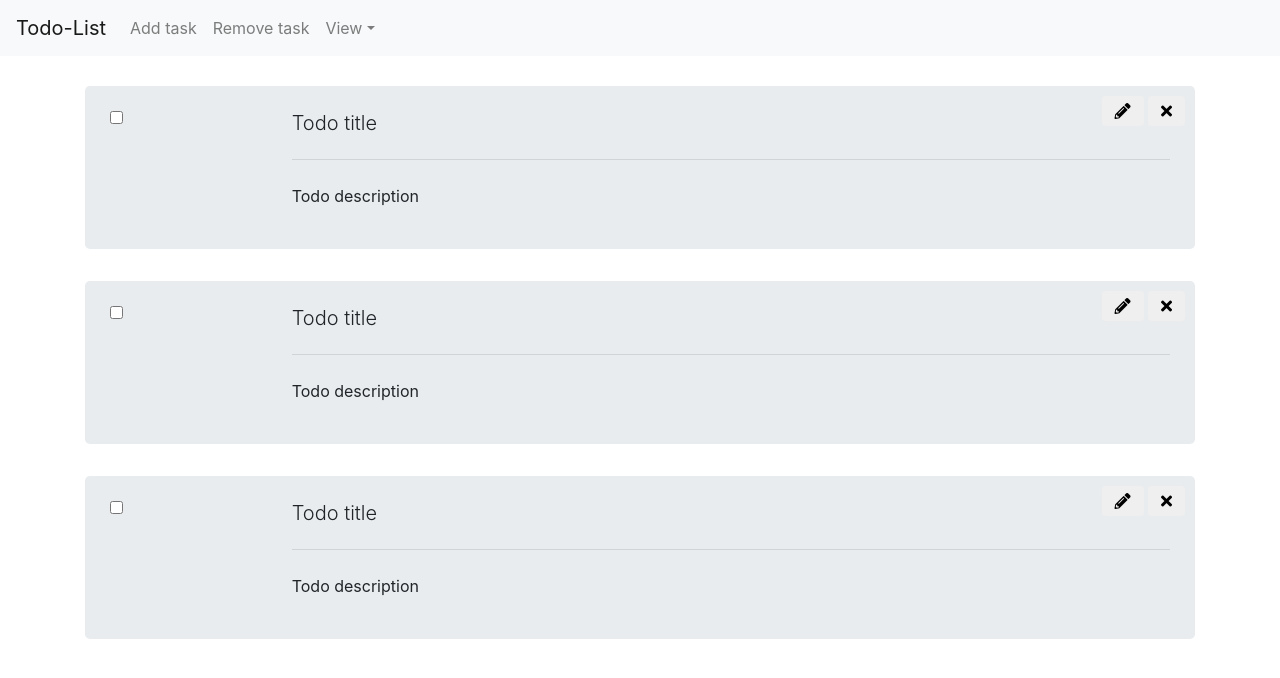
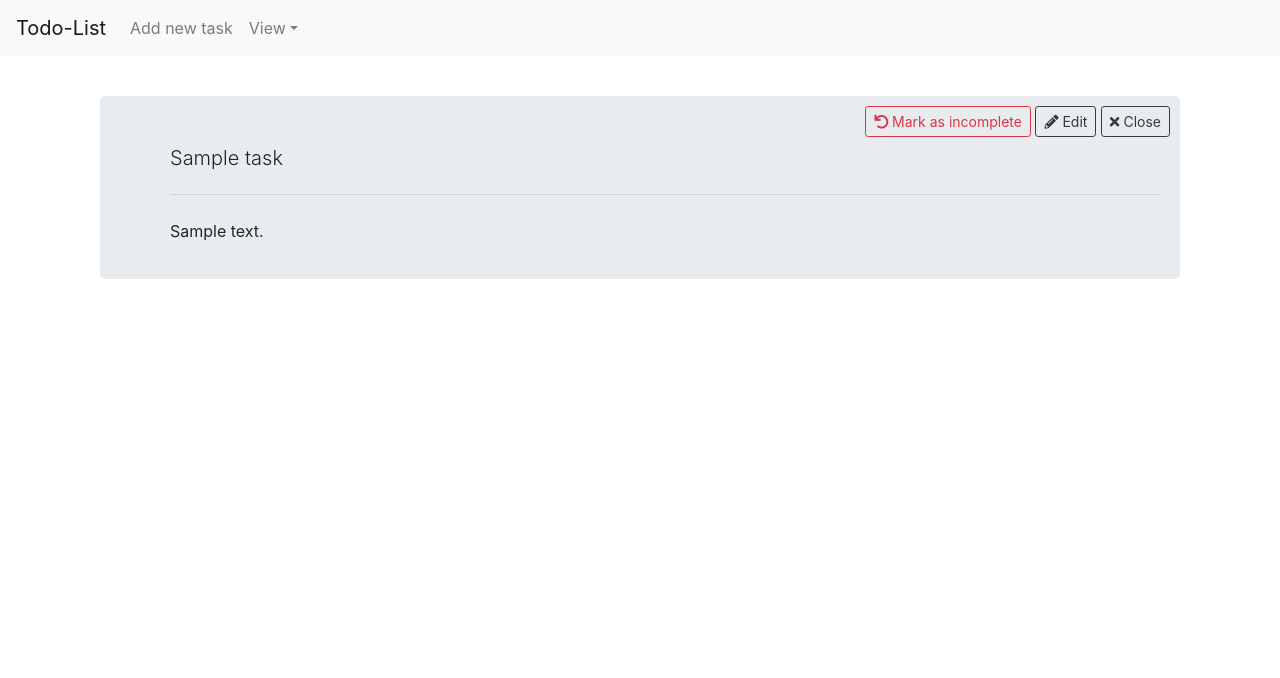
Before and after one commit to lhutton1/to-do-list, a Flask app: page / in a window 1280 px wide. Shown: the top 678 px of the page. Run offline with Flask 2, Linux system fonts and the light colour scheme; tables that the repository leaves empty hold one stand-in row (values such as "Sample post"); some libraries are stand-ins or nearby versions.

Commit message:
added delete task

```diff
--- a/app/assets/styles.scss
+++ b/app/assets/styles.scss
@@ -13,6 +13,10 @@ html {
 body {
   margin: 0;
   padding: 0;
+
+  section#content {
+    padding-top: 80px;
+  }
 }
 
 nav.navbar {
@@ -21,12 +25,13 @@ nav.navbar {
 
 .task {
   position: relative;
-  padding: 25px;
+  padding: 50px 20px 20px 70px;
 
   .actions {
     position: absolute;
     top: 0;
     right: 0;
     margin: 10px;
+    z-index: 1;
   }
 }
--- a/app/db_create.py
+++ /dev/null
@@ -1,5 +0,0 @@
-from config import SQLALCHEMY_DATABASE_URI
-from app import db
-import os.path
-
-db.create_all()
--- a/app/models.py
+++ b/app/models.py
@@ -5,3 +5,6 @@ class Task(db.Model):
     title = db.Column(db.String(100))
     description = db.Column(db.String(500))
     completed = db.Column(db.Boolean)
+
+    def __repr__(self):
+        return '<Task {}>'.format(self.title)
--- /dev/null
+++ b/app/static/ajax_req.js
@@ -0,0 +1,23 @@
+// on the click of a button on a task, create an AJAX request
+// to the server.
+$(document).on('click', '.task .actions button', function() {
+  $.ajax({
+    url: '/respond',
+    type: 'post',
+    data: JSON.stringify({
+      id: $(this).attr('id'),
+      parentId: $(this).parent().parent().attr('id')
+    }),
+    contentType: 'application/json; charset=utf-8',
+    dataType: 'json',
+    success: function(response){
+        // reload the section of the site responsible
+        // for displaying the tasks.
+        $('#content').load('#content #content-container');
+        console.log(response);
+    },
+    error: function(error){
+        console.log(error);
+    }
+  });
+});
--- a/app/static/styles.css
+++ b/app/static/styles.css
@@ -11,15 +11,18 @@ html {
     body {
       margin: 0;
       padding: 0; }
+      body section#content {
+        padding-top: 80px; }
 
 nav.navbar {
   margin-bottom: 30px; }
 
   .task {
     position: relative;
-          padding: 25px; }
+    padding: 50px 20px 20px 70px; }
     .task .actions {
       position: absolute;
       top: 0;
       right: 0;
-            margin: 10px; }
+      margin: 10px;
+      z-index: 1; }
--- /dev/null
+++ b/app/templates/base.html
@@ -0,0 +1,20 @@
+<html>
+  <head>
+    {% if title %}
+    <title>{{ title }}</title>
+    {% else %}
+    <title>No title</title>
+    {% endif %}
+
+    {% include 'includes.html' %}
+  </head>
+
+  <body>
+    {% include'navigation.html' %}
+
+    <section id="content">
+    {% block content %}
+    {% endblock %}
+    </section>
+  </body>
+</html>
--- a/app/templates/includes.html
+++ b/app/templates/includes.html
@@ -6,3 +6,4 @@
 <!-- javascript -->
 <script src="https://code.jquery.com/jquery-3.3.1.min.js" integrity="sha256-FgpCb/KJQlLNfOu91ta32o/NMZxltwRo8QtmkMRdAu8=" crossorigin="anonymous"></script>
 <script src="https://stackpath.bootstrapcdn.com/bootstrap/4.1.3/js/bootstrap.min.js" integrity="sha384-ChfqqxuZUCnJSK3+MXmPNIyE6ZbWh2IMqE241rYiqJxyMiZ6OW/JmZQ5stwEULTy" crossorigin="anonymous"></script>
+<script src="{{ url_for('static', filename='ajax_req.js') }}"></script>
--- a/app/templates/index.html
+++ b/app/templates/index.html
@@ -1,25 +1,17 @@
-<html>
-  <head>
-    {% if title %}
-    <title>{{ title }}</title>
-    {% else %}
-    <title>No title</title>
-    {% endif %}
+{% extends "base.html" %}
 
-    {% include 'includes.html' %}
-  </head>
-
-  <body>
-    {% include'navigation.html' %}
-
-    <section>
-      <div class="container">
-        <div class="row">
-          {% include 'task.html' %}
-          {% include 'task.html' %}
-          {% include 'task.html' %}
-        </div>
-      </div>
-    </section>
-  </body>
-</html>
+{% block content %}
+<div id="content-container" class="container">
+  <div class="row">
+    {% for task in tasks %}
+    <div class="col-12">
+      <p>
+        {% with taskDetails = task, edit = isEdit %}
+          {% include'task.html' %}
+        {% endwith %}
+      </p>
+    </div>
+    {% endfor %}
+  </div>
+</div>
+{% endblock %}
--- a/app/templates/navigation.html
+++ b/app/templates/navigation.html
@@ -3,8 +3,8 @@
   use of bootstrap to provide options to add task, remove task
   and change the view.
 -->
-<nav class="navbar navbar-expand-lg navbar-light bg-light">
-  <a class="navbar-brand" href="#">Todo-List</a>
+<nav class="navbar fixed-top navbar-expand-lg navbar-light bg-light">
+  <a class="navbar-brand" href="/">Todo-List</a>
 
   <button class="navbar-toggler" type="button" data-toggle="collapse" data-target="#navbarSupportedContent" aria-controls="navbarSupportedContent" aria-expanded="false" aria-label="Toggle navigation">
     <span class="navbar-toggler-icon"></span>
@@ -13,10 +13,7 @@
   <div class="collapse navbar-collapse" id="navbarSupportedContent">
     <ul class="navbar-nav mr-auto">
       <li class="nav-item">
-        <a class="nav-link" href="#">Add task</a>
-      </li>
-      <li class="nav-item">
-        <a class="nav-link" href="#">Remove task</a>
+        <a class="nav-link" href="/new-task">Add new task</a>
       </li>
       <li class="nav-item dropdown">
         <a class="nav-link dropdown-toggle" href="#" id="navbarDropdown" role="button" data-toggle="dropdown" aria-haspopup="true" aria-expanded="false">View</a>
--- a/app/templates/task.html
+++ b/app/templates/task.html
@@ -1,29 +1,44 @@
 <!--
-Task template.
+Task template. Contains the html code used for each
+task block.
 -->
 
 <div class="col-12">
-  <div class="task jumbotron">
+  <div id="taskItem-{{ taskDetails.id }}" class="task jumbotron">
     <div class="actions">
-      <button type="button" class="btn btn-default" aria-label="Edit">
+      {% if taskDetails.completed %}
+        <button id="complete" type="button" class="btn btn btn-outline-danger btn-sm" aria-label="Complete">
+          <i class="fas fa-undo"></i>
+          Mark as incomplete
+        </button>
+      {% else %}
+        <button id="incomplete" type="button" class="btn btn btn-outline-success btn-sm" aria-label="Incomplete">
+          <i class="fas fa-check"></i>
+          Mark as complete
+        </button>
+      {% endif %}
+
+      <button id="edit" type="button" class="btn btn btn-outline-dark btn-sm" aria-label="Edit">
         <i class="fas fa-pencil-alt"></i>
+        Edit
       </button>
 
-      <button type="button" class="btn btn-default" aria-label="Close">
+      <button id="delete" type="button" class="btn btn btn-outline-dark btn-sm" aria-label="Delete">
         <i class="fas fa-times"></i>
+        Close
       </button>
     </div>
 
+    {% if edit %}
+
+    {% else %}
     <div class="row">
-      <div class="col-2">
-        <input type="checkbox" aria-label="Checkbox for following text input">
-      </div>
-
-      <div class="col-10">
-        <h4 class="lead">Todo title</h4>
+      <div class="col-12">
+        <h4 class="lead">{{ taskDetails.title }}</h4>
         <hr class="my-4">
-        <p>Todo description</p>
+        <p>{{ taskDetails.description }}</p>
       </div>
     </div>
+    {% endif %}
   </div>
 </div>
--- a/app/views.py
+++ b/app/views.py
@@ -1,13 +1,37 @@
-from flask import render_template
-from app import app
+from flask import request, render_template
+from app import app, db
+from app.models import Task
+import json
 
 """
 Index page
 """
 @app.route('/')
 def index():
-    user = {'name' : 'Luke Hutton'}
+    user = {'name' : 'luke hutton'}
 
     return render_template( 'index.html',
-                            title='Simple template example',
-                            user=user)
+        title='To-do list',
+        user=user,
+        tasks=db.session.query(Task).all(),
+        isEdit=False
+    )
+
+"""
+respond to AJAX request
+"""
+@app.route('/respond', methods=['POST'])
+def respond():
+    # parse JSON
+    data = json.loads(request.data)
+    task_id = data.get('id')
+    task_parent_id = int(data.get('parentId').split('-')[1])
+    #task = Task.query.get()
+
+    # detect which action has been pressed and perform relevent database action.
+    if (data.get('id') == "delete"):
+        db.session.delete(Task.query.get(task_parent_id))
+        db.session.commit()
+
+    # return request
+    return json.dumps({'status': 'OK', 'response': task_parent_id})
--- a/config.py
+++ b/config.py
@@ -3,7 +3,8 @@ basedir = os.path.abspath(os.path.dirname(__file__))
 
 class Config(object):
     SQLALCHEMY_DATABASE_URI = os.environ.get("DATABASE_URL") or "sqlite:///" + os.path.join(basedir, "app.db")
-    SQLALCHEMY_TRACK_MODIFICATIONS = True
+    SQLALCHEMY_TRACK_MODIFICATIONS = False
 
     DEBUG = True
     DEVELOPMENT = True
+    TESTING = True
```
Also changed, not shown: app/__init__.py (+6 -3 lines), migrations/versions/cc7648a89e5d_.py (added, +35 -0 lines), app.db. Lines whose indentation alone changed are shown as unchanged.
